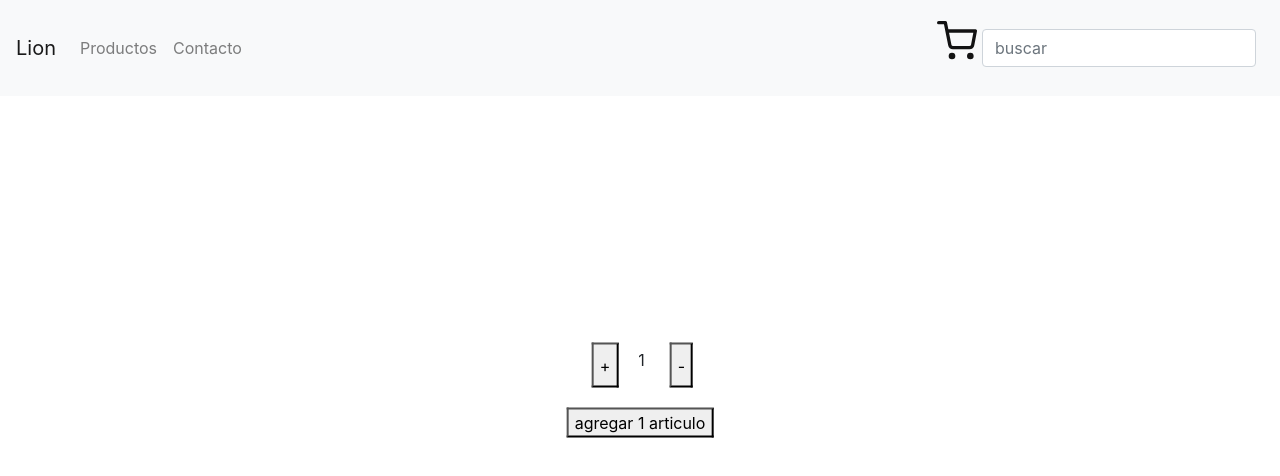
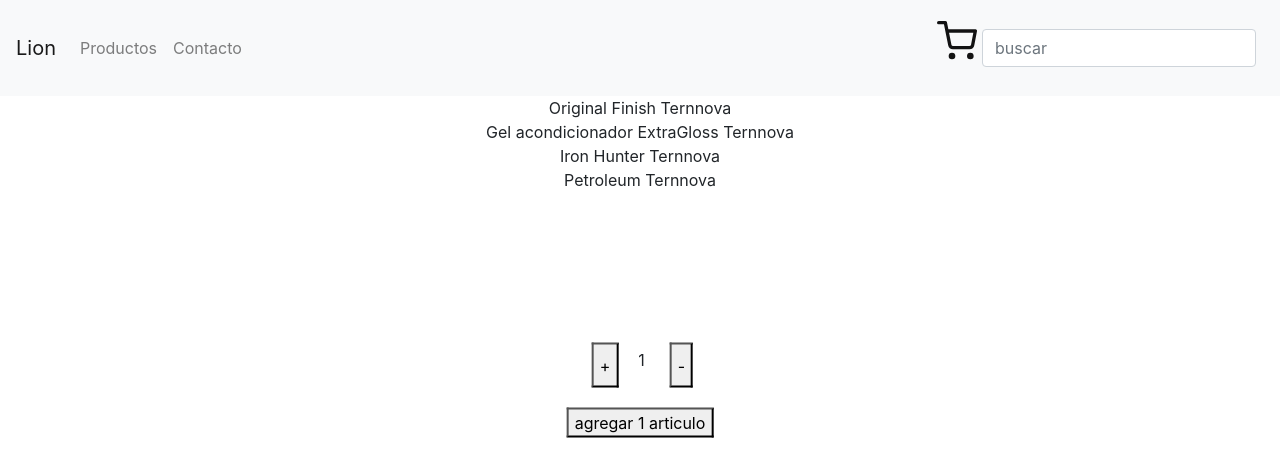
Before and after one commit to hallen95/ecommerce-lion, a React (Create React App) app: page / in a window 1280 px wide. Shown: the top 476 px of the page. Built offline with nearby package versions, Linux system fonts and the light colour scheme.

Commit message:
catalogo con maps y promise

```diff
--- /dev/null
+++ b/src/components/item/Item.js
@@ -0,0 +1,9 @@
+import React from 'react';
+// e item en si, recibe el itemmapeado resultado de ItemList y lo pone en pantalla 2 s despues
+const Item = ({itemmapeado}) => {
+    return (
+        <div>{itemmapeado.nombre} {itemmapeado.marca}</div>
+    )
+}
+
+export default Item;
--- a/src/components/itemList/ItemList.js
+++ b/src/components/itemList/ItemList.js
@@ -0,0 +1,14 @@
+import React from 'react';
+import Item from '../item/Item';
+// este componente recibe el array, lo mapea y lo retorna como un componente Item con una
+//propiedad 'itemmapeado' con todas sus propiedades.
+const ItemList = ({products}) => {
+
+    return (
+    <React.Fragment>
+        {products && products.map(i => <Item key={i.id} itemmapeado={i}/>)}
+    </React.Fragment>
+    )
+}
+
+export default ItemList;
--- a/src/components/itemListContainer/ItemListContainer.js
+++ b/src/components/itemListContainer/ItemListContainer.js
@@ -1,13 +1,58 @@
-import React from 'react';
+import React, { useState, useEffect } from 'react';
 import './itemlistcontainer.css';
 import ItemCount from '../itemCount/ItemCount';
+import ItemList from '../itemList/ItemList';
 
 
 const ItemListContainer = () => {
 
+const [estado, setState] = useState();
+
+useEffect(() => {
+    const call = new Promise((response, reject) => {
+        setTimeout(() => {
+            response(productos);
+        }, 2000)
+    });
+
+    call.then((productos) => {
+        console.log(productos);
+        setState(productos);
+    })
+}, [])
+
+const productos = [
+    {
+        id: 1,
+        nombre: 'Original Finish',
+        marca: 'Ternnova',
+        precio: 1250
+    },
+
+    {
+        id: 2,
+        nombre: 'Gel acondicionador ExtraGloss',
+        marca: 'Ternnova',
+        precio: 1250
+    },
+
+    {   id: 3,
+        nombre: 'Iron Hunter',
+        marca: 'Ternnova',
+        precio: 1200
+    },
+
+    {   id: 4,
+        nombre: 'Petroleum',
+        marca: 'Ternnova',
+        precio: 1400
+    }
+]
+
     return (
         <div>
             <ItemCount initial={1} stock={5}/>
+            <ItemList  products={estado}/>
         </div>
     )
 }
```
Also changed, not shown: src/components/itemCount/ItemCount.js (line endings or trailing spaces), 1 other file (tests, documents, lock files or other folders).
